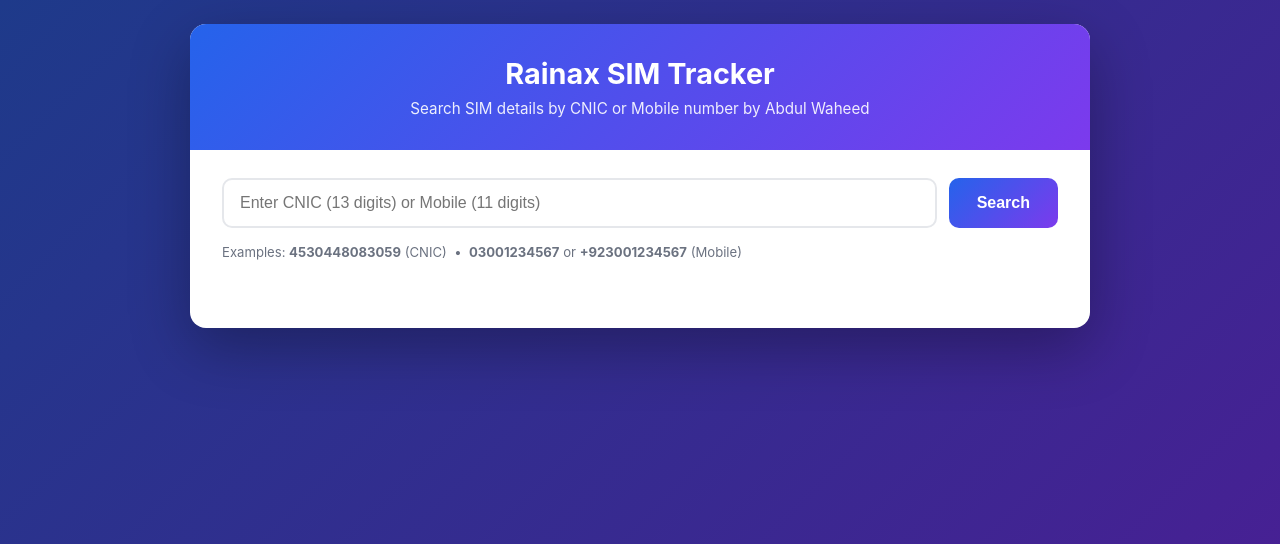
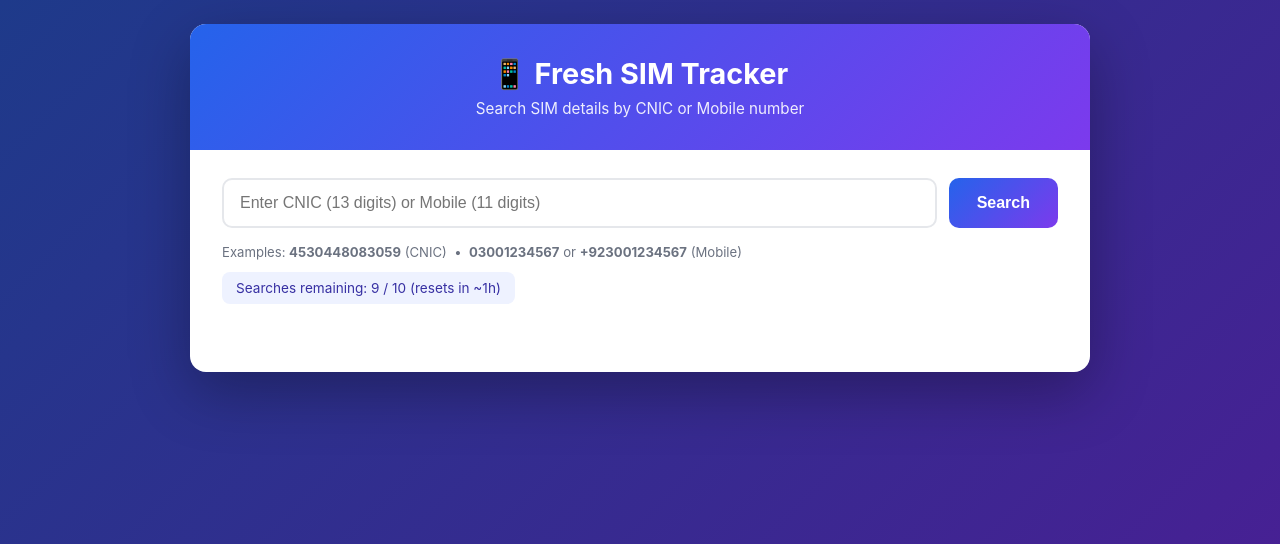
Before and after one commit to abdulraina/CNIC, a Flask app: page / in a window 1280 px wide. Shown: the top 544 px of the page. Run offline with Flask 3, Linux system fonts and the light colour scheme.

Commit message:
Update index.html

```diff
--- a/templates/index.html
+++ b/templates/index.html
@@ -3,7 +3,7 @@
 <head>
 <meta charset="UTF-8" />
 <meta name="viewport" content="width=device-width, initial-scale=1.0" />
-<title>Rainax SIM Tracker — CNIC & Mobile Lookup</title>
+<title>Fresh SIM Tracker — CNIC & Mobile Lookup</title>
 <style>
   * { box-sizing: border-box; }
   body {
@@ -32,11 +32,7 @@
   .header p { margin: 0; opacity: 0.9; font-size: 0.95rem; }
 
   .form-wrap { padding: 28px 32px 8px; }
-  .form-row {
-    display: flex;
-    gap: 12px;
-    flex-wrap: wrap;
-  }
+  .form-row { display: flex; gap: 12px; flex-wrap: wrap; }
   input[type="text"] {
     flex: 1;
     min-width: 240px;
@@ -68,15 +64,22 @@
   }
   button:disabled { opacity: 0.6; cursor: not-allowed; }
 
-  .hint {
-    padding: 8px 32px 0;
-    font-size: 0.82rem;
-    color: #6b7280;
-  }
+  .hint { padding: 8px 32px 0; font-size: 0.82rem; color: #6b7280; }
 
   .status { padding: 16px 32px 0; font-size: 0.9rem; }
   .status.error { color: #b91c1c; }
   .status.info  { color: #1d4ed8; }
+
+  .quota {
+    margin: 12px 32px 0;
+    padding: 8px 14px;
+    background: #eef2ff;
+    color: #3730a3;
+    border-radius: 8px;
+    font-size: 0.85rem;
+    display: inline-block;
+  }
+  .quota.low { background: #fef2f2; color: #991b1b; }
 
   .badge {
     display: inline-block;
@@ -101,7 +104,6 @@
     font-size: 0.9rem;
     border-radius: 6px;
   }
-  .auto-note strong { color: #78350f; }
 
   .spinner {
     display: inline-block;
@@ -126,10 +128,7 @@
     transition: box-shadow 0.2s;
   }
   .card:hover { box-shadow: 0 6px 18px rgba(0,0,0,0.08); }
-  .card.primary {
-    border-left-color: #059669;
-    background: #f0fdf4;
-  }
+  .card.primary { border-left-color: #059669; background: #f0fdf4; }
   .row {
     display: flex;
     padding: 6px 0;
@@ -137,12 +136,7 @@
     font-size: 0.95rem;
   }
   .row:last-child { border-bottom: none; }
-  .label {
-    width: 110px;
-    font-weight: 600;
-    color: #4b5563;
-    flex-shrink: 0;
-  }
+  .label { width: 110px; font-weight: 600; color: #4b5563; flex-shrink: 0; }
   .value {
     color: #111827;
     word-break: break-word;
@@ -151,18 +145,15 @@
     flex-wrap: wrap;
     gap: 6px;
   }
-  .network-logo {
-    height: 24px;
-    width: auto;
-    border-radius: 3px;
-    vertical-align: middle;
-  }
+  .network-logo { height: 24px; width: auto; border-radius: 3px; vertical-align: middle; }
 
   @media (max-width: 600px) {
     .header { padding: 22px; }
     .header h1 { font-size: 1.4rem; }
-    .form-wrap, .results, .status, .hint, .auto-note { padding-left: 18px; padding-right: 18px; }
-    .auto-note { margin-left: 18px; margin-right: 18px; }
+    .form-wrap, .results, .status, .hint, .auto-note, .quota {
+      padding-left: 18px; padding-right: 18px;
+    }
+    .auto-note, .quota { margin-left: 18px; margin-right: 18px; }
     .label { width: 90px; font-size: 0.9rem; }
   }
 </style>
@@ -170,9 +161,10 @@
 <body>
   <div class="container">
     <div class="header">
-      <h1>Rainax SIM Tracker</h1>
-      <p>Search SIM details by CNIC or Mobile number by Abdul Waheed</p>
+      <h1>📱 Fresh SIM Tracker</h1>
+      <p>Search SIM details by CNIC or Mobile number</p>
     </div>
+
     <div class="form-wrap">
       <form id="searchForm" class="form-row">
         <input
@@ -192,36 +184,76 @@
       <strong>03001234567</strong> or <strong>+923001234567</strong> (Mobile)
     </div>
 
+    <div id="quotaBox" class="quota" style="display:none;"></div>
     <div id="status" class="status"></div>
     <div id="autoNote"></div>
     <div id="results" class="results"></div>
   </div>
 
 <script>
+  // -------------------------------------------------------------------------
+  //  Persistent client ID (device fingerprint component)
+  // -------------------------------------------------------------------------
+  const CLIENT_ID_KEY = "simtracker_client_id";
+
+  function getClientId() {
+    try {
+      let id = localStorage.getItem(CLIENT_ID_KEY);
+      if (!id) {
+        const buf = new Uint8Array(16);
+        crypto.getRandomValues(buf);
+        id = Array.from(buf).map(b => b.toString(16).padStart(2, "0")).join("");
+        localStorage.setItem(CLIENT_ID_KEY, id);
+      }
+      return id;
+    } catch {
+      return "anon-" + Math.random().toString(36).slice(2) + Date.now();
+    }
+  }
+
+  const CLIENT_ID = getClientId();
+
+  // -------------------------------------------------------------------------
+  //  DOM
+  // -------------------------------------------------------------------------
   const form      = document.getElementById("searchForm");
   const input     = document.getElementById("query");
   const btn       = document.getElementById("submitBtn");
   const statusEl  = document.getElementById("status");
   const autoNote  = document.getElementById("autoNote");
   const resultsEl = document.getElementById("results");
+  const quotaBox  = document.getElementById("quotaBox");
 
   function setStatus(html, type = "") {
     statusEl.className = "status " + type;
     statusEl.innerHTML = html;
   }
-
-  function clearAutoNote() {
-    autoNote.innerHTML = "";
-  }
-
+  function clearAutoNote() { autoNote.innerHTML = ""; }
   function setAutoNote(html) {
     autoNote.innerHTML = `<div class="auto-note">${html}</div>`;
   }
-
   function escapeHtml(str) {
     return String(str == null ? "" : str).replace(/[&<>"']/g, c => ({
       "&": "&amp;", "<": "&lt;", ">": "&gt;", '"': "&quot;", "'": "&#39;"
     }[c]));
+  }
+
+  function humanizeReset(seconds) {
+    if (!seconds || seconds <= 0) return "soon";
+    const mins = Math.ceil(seconds / 60);
+    if (mins < 60) return `${mins} min`;
+    const hours = Math.floor(mins / 60);
+    const remMin = mins % 60;
+    return remMin ? `${hours}h ${remMin}m` : `${hours}h`;
+  }
+
+  function setQuota(q) {
+    if (!q) { quotaBox.style.display = "none"; return; }
+    quotaBox.style.display = "inline-block";
+    quotaBox.classList.toggle("low", q.remaining <= 2);
+    quotaBox.textContent =
+      `Searches remaining: ${q.remaining} / ${q.limit}` +
+      (q.reset_in > 0 ? ` (resets in ~${humanizeReset(q.reset_in)})` : "");
   }
 
   function detectType(raw) {
@@ -233,18 +265,15 @@
     if (digits.length === 13 && !digits.startsWith("0")) return "cnic";
     if (stripped.length === 11 && stripped.startsWith("03")) return "mobile";
     if (stripped.length === 10 && stripped.startsWith("3"))  return "mobile";
-
     return "invalid";
   }
 
   function renderResults(list, searchedMobile) {
     if (!list.length) { resultsEl.innerHTML = ""; return; }
-
     const normalize = s => String(s || "").replace(/\D/g, "");
     const searched = normalize(searchedMobile);
 
     resultsEl.innerHTML = list.map((r, i) => {
-      // Highlight the card that matches the searched mobile
       const isPrimary = searched && normalize(r.mobile) === searched;
 
       let networkCell = "";
@@ -273,6 +302,26 @@
     }).join("");
   }
 
+  // -------------------------------------------------------------------------
+  //  Quota fetch on load
+  // -------------------------------------------------------------------------
+  async function refreshQuota() {
+    try {
+      const r = await fetch("/api/quota", {
+        method: "GET",
+        headers: { "X-Client-Id": CLIENT_ID }
+      });
+      if (!r.ok) return;
+      const q = await r.json();
+      if (q.success) setQuota(q);
+    } catch { /* ignore */ }
+  }
+
+  refreshQuota();
+
+  // -------------------------------------------------------------------------
+  //  Search
+  // -------------------------------------------------------------------------
   form.addEventListener("submit", async (e) => {
     e.preventDefault();
     const raw = input.value.trim();
@@ -299,11 +348,23 @@
     try {
       const res = await fetch("/api/search", {
         method: "POST",
-        headers: { "Content-Type": "application/json" },
+        headers: {
+          "Content-Type": "application/json",
+          "X-Client-Id": CLIENT_ID
+        },
         body: JSON.stringify({ query: raw })
       });
 
       const data = await res.json();
+
+      // Quota updates even on errors
+      if (data.quota) setQuota(data.quota);
+
+      if (res.status === 429) {
+        setStatus(escapeHtml(data.error || "Rate limit reached."), "error");
+        refreshQuota();
+        return;
+      }
 
       if (!res.ok || !data.success) {
         setStatus(escapeHtml(data.error || `Request failed (${res.status})`), "error");
@@ -319,10 +380,11 @@
         return;
       }
 
-      // Summary line
-      setStatus(`Found ${data.count} result(s) for <strong>${escapeHtml(data.query)}</strong> ${badge}`, "info");
+      setStatus(
+        `Found ${data.count} result(s) for <strong>${escapeHtml(data.query)}</strong> ${badge}`,
+        "info"
+      );
 
-      // Auto-lookup notice
       const meta = data.meta || {};
       if (meta.auto_cnic_lookup && meta.auto_cnic) {
         setAutoNote(
```
